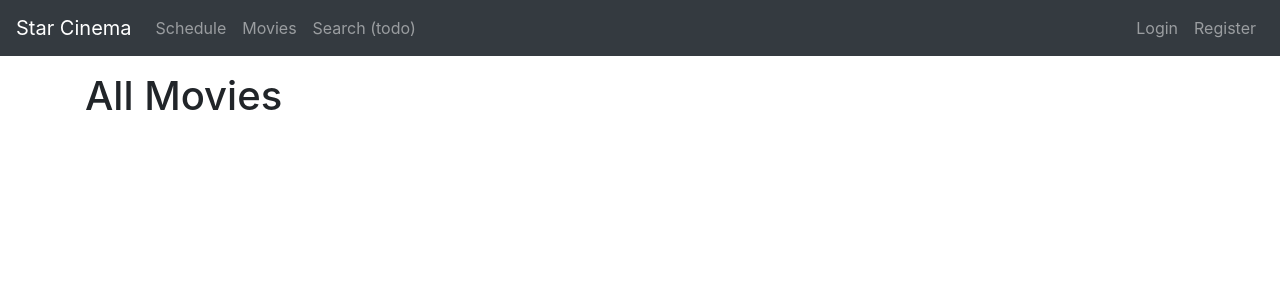
After one commit to questras/cinema, a Django app: page /movies/ in a window 1280 px wide. The commit adds this page. Shown: the top 300 px of the page. Run offline with Django 3.2, Linux system fonts and the light colour scheme; data that the repository does not hold is empty; some libraries are stand-ins or nearby versions.

Commit message:
add movie list view

```diff
--- a/cinema/models.py
+++ b/cinema/models.py
@@ -40,6 +40,7 @@ class Movie(models.Model):
                 name='correct_duration_in_minutes'
             ),
         ]
+        ordering = ['year_of_production']
 
     def save(self, *args, **kwargs):
         self.slug = slugify(self.title)
--- a/cinema/urls.py
+++ b/cinema/urls.py
@@ -1,9 +1,15 @@
 from django.urls import path
 
-from .views import ScheduleView, MovieDetailView, ShowingDetailView
+from .views import (
+    ScheduleView,
+    MovieDetailView,
+    ShowingDetailView,
+    MovieListView,
+)
 
 urlpatterns = [
     path('', ScheduleView.as_view(), name='schedule'),
+    path('movies/', MovieListView.as_view(), name='movie-list'),
     path('<slug:slug>/', MovieDetailView.as_view(), name='movie-detail-view'),
     path('showing/<uuid:pk>/', ShowingDetailView.as_view(), name='showing-detail-view'),
 ]
--- a/cinema/views.py
+++ b/cinema/views.py
@@ -57,3 +57,9 @@ class ShowingDetailView(DetailView):
     model = Showing
     context_object_name = 'showing'
     template_name = 'cinema/showing_detail.html'
+
+
+class MovieListView(ListView):
+    model = Movie
+    template_name = 'cinema/movie_list.html'
+    context_object_name = 'movies'
--- a/templates/base.html
+++ b/templates/base.html
@@ -25,6 +25,9 @@
         <ul class="navbar-nav mr-auto">
             <li class="nav-item">
                 <a class="nav-link" href="{% url 'schedule' %}">Schedule <span class="sr-only">(current)</span></a>
+            </li>
+            <li class="nav-item">
+                <a class="nav-link" href="{% url 'movie-list' %}">Movies </a>
             </li>
             <li class="nav-item">
                 <a class="nav-link" href="#">Search (todo)</a>
--- /dev/null
+++ b/templates/cinema/movie_list.html
@@ -0,0 +1,12 @@
+{% extends 'base.html' %}
+
+{% block content %}
+    <p>
+    <h1>All Movies</h1>
+    {% for movie in movies %}
+        <p>
+            <a href="{{ movie.get_absolute_url }}">{{ movie }}</a>
+        </p>
+    {% endfor %}
+    </p>
+{% endblock %}
```
